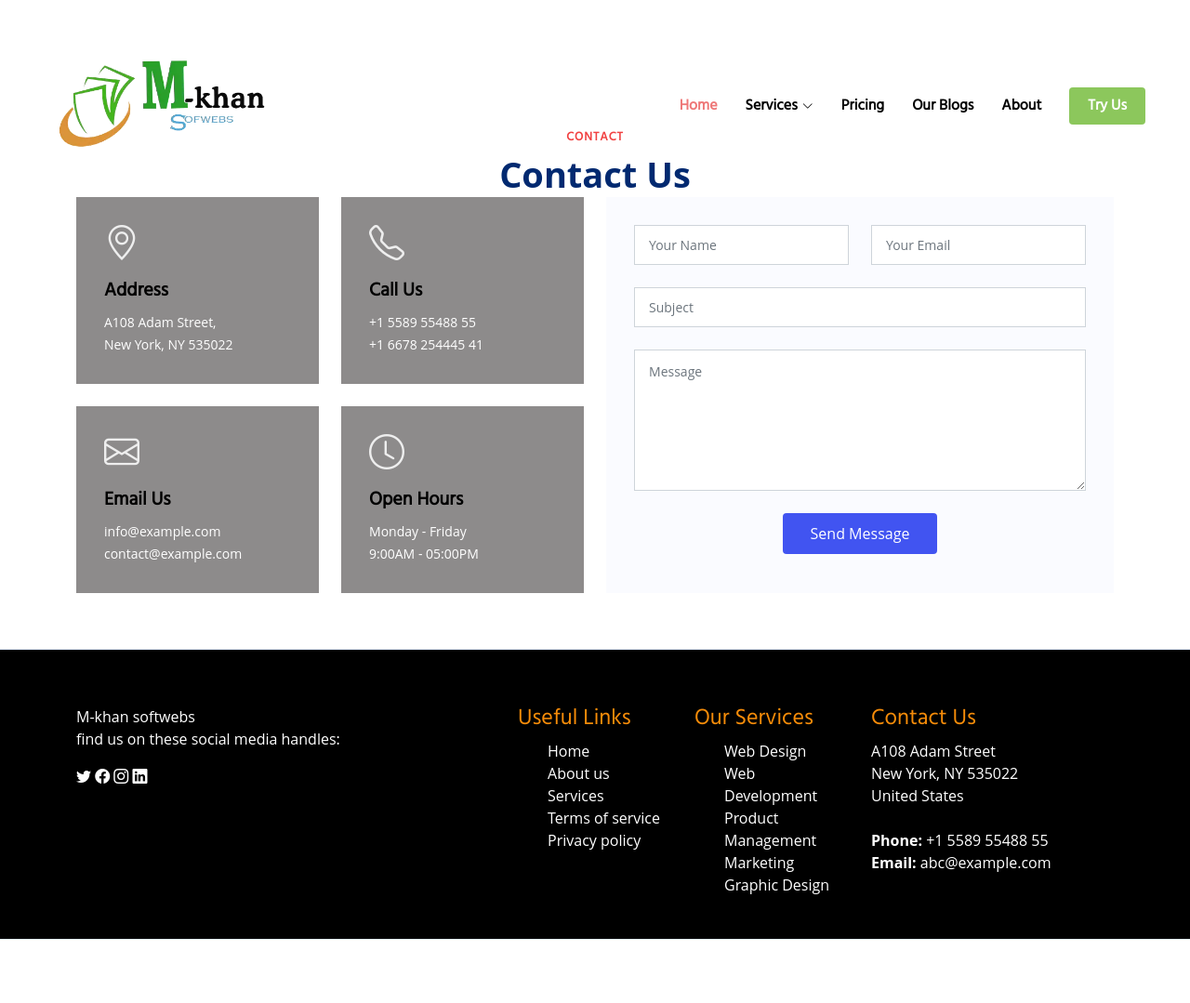
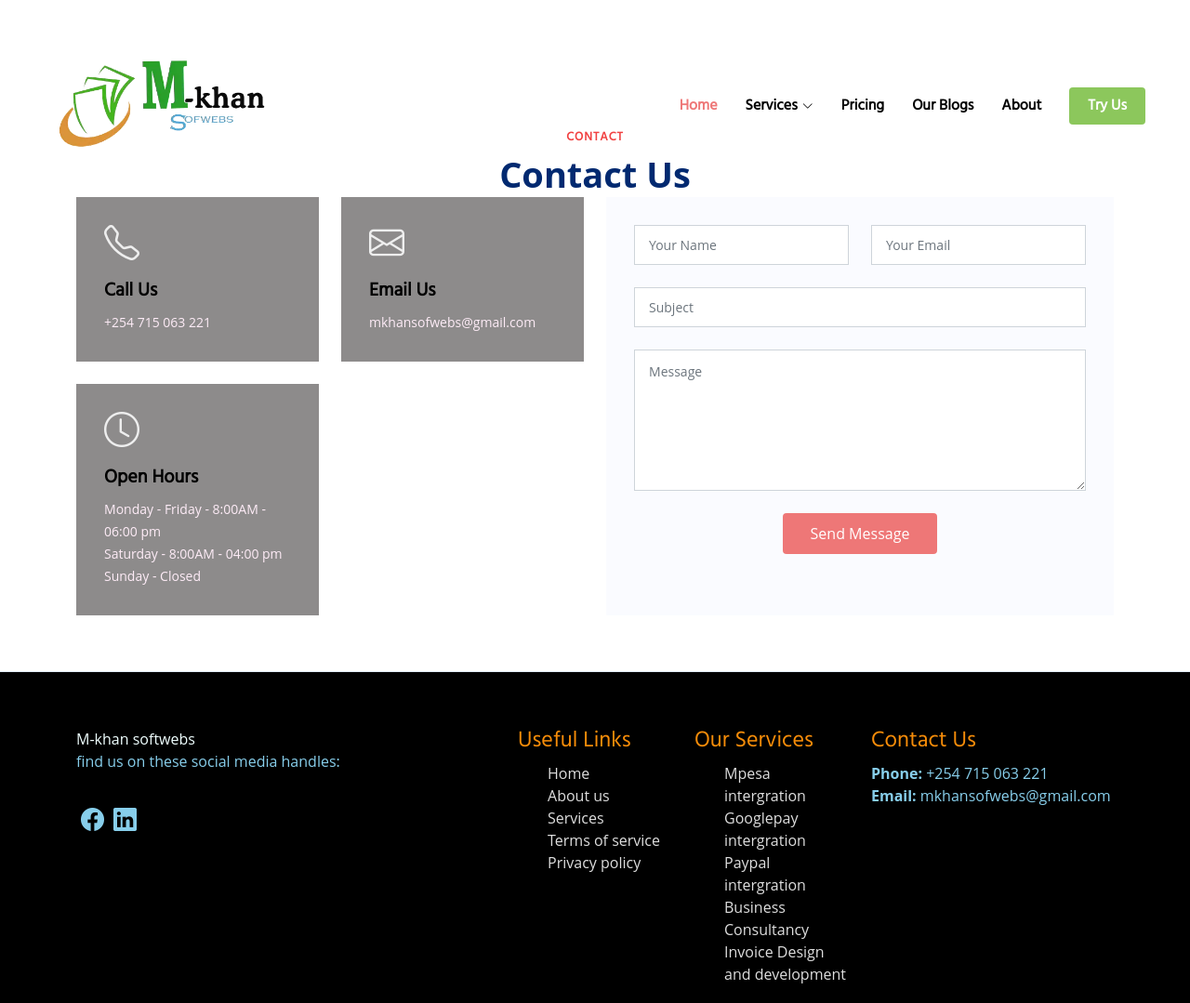
Before and after one commit to Dev-Maxwel/Corporate-Company-Website-System, a plain HTML site: page contact.html in a window 1280 px wide. Shown: the top 1079 px of the page at 93% size. Before the commit the page ends 1011 px from the top, so only its background shows below. Drawn offline with Linux system fonts and the light colour scheme.

Commit message:
second commit

```diff
--- a/assets/css/style.css
+++ b/assets/css/style.css
@@ -1714,17 +1714,20 @@ header .header-box{
 }
 
 .contact .php-email-form button[type=submit] {
-  background: #4154f1;
+  background: #e77;
   border: 0;
   padding: 10px 30px;
   color: #fff;
   transition: 0.4s;
   border-radius: 4px;
+  align-items: flex-end;
+  justify-content: end;
 }
 
 .contact .php-email-form button[type=submit]:hover {
   background: #5969f3;
 }
+
 
 @-webkit-keyframes animate-loading {
   0% {
@@ -2321,8 +2324,16 @@ header .header-box{
   padding: 60px 0 30px 0;
 }
 
-.footer-top a, p{
-  color: #fff;
+.container a, p{
+  color: #495748;
+}
+
+.footer-top .container ul li a{
+  color: #eeee;
+}
+
+.footer-top .container a span{
+  color: azure;
 }
 
 .footer-top h4{
@@ -2332,6 +2343,18 @@ header .header-box{
 .footer-top ul{
   color: #fff;
   list-style: none;
+}
+
+#socialmedia{
+  display: inline-flex;
+  justify-content: space-between;
+  align-items: center;
+}
+
+#socialmedia a i{
+  font-size: 25px;
+  color: skyblue;
+  margin: 5px;
 }
 
 @media (max-width: 992px) {
@@ -2448,3 +2471,8 @@ header .header-box{
   font-size: 13px;
   color: #012970;
 }
+
+.col-lg-6 p{
+  color: #feecf7;
+  font-size: 28px;
+}
--- a/contact.html
+++ b/contact.html
@@ -93,32 +93,35 @@
             <div class="col-lg-6">
 
               <div class="row gy-4">
-                <div class="col-md-6">
+                <!-- <div class="col-md-6">
                   <div class="info-box">
                     <i class="bi bi-geo-alt"></i>
                     <h3>Address</h3>
                     <p>A108 Adam Street,<br>New York, NY 535022</p>
                   </div>
-                </div>
+                </div> -->
+
                 <div class="col-md-6">
                   <div class="info-box">
                     <i class="bi bi-telephone"></i>
                     <h3>Call Us</h3>
-                    <p>+1 5589 55488 55<br>+1 6678 254445 41</p>
+                    <p>+254 715 063 221</p>
                   </div>
                 </div>
                 <div class="col-md-6">
                   <div class="info-box">
                     <i class="bi bi-envelope"></i>
                     <h3>Email Us</h3>
-                    <p>info@example.com<br>contact@example.com</p>
+                    <p>mkhansofwebs@gmail.com<br></p>
                   </div>
                 </div>
                 <div class="col-md-6">
                   <div class="info-box">
                     <i class="bi bi-clock"></i>
                     <h3>Open Hours</h3>
-                    <p>Monday - Friday<br>9:00AM - 05:00PM</p>
+                    <p>Monday - Friday - 8:00AM - 06:00 pm</p>
+                    <p>Saturday - 8:00AM - 04:00 pm</p>
+                    <p>Sunday - Closed</p>
                   </div>
                 </div>
               </div>
@@ -176,11 +179,10 @@
             <a href="index.html" class="logo d-flex align-items-center">
               <span>M-khan softwebs</span>
             </a>
-            <p>find us on these social media handles:</p>
-            <div class="social-links mt-3">
-              <a href="#" class="twitter"><i class="bi bi-twitter"></i></a>
+            <p style="color: skyblue">find us on these social media handles:</p>
+
+            <div class="social-links mt-3" style="color: skyblue" id="socialmedia">
               <a href="#" class="facebook"><i class="bi bi-facebook"></i></a>
-              <a href="#" class="instagram"><i class="bi bi-instagram"></i></a>
               <a href="#" class="linkedin"><i class="bi bi-linkedin"></i></a>
             </div>
           </div>
@@ -188,9 +190,9 @@
           <div class="col-lg-2 col-6 footer-links">
             <h4>Useful Links</h4>
             <ul>
-              <li></i> <a href="#">Home</a></li>
-              <li></i> <a href="#">About us</a></li>
-              <li></i> <a href="#">Services</a></li>
+              <li></i> <a href="index.html">Home</a></li>
+              <li></i> <a href="about.html">About us</a></li>
+              <li></i> <a href="services.html">Services</a></li>
               <li></i> <a href="#">Terms of service</a></li>
               <li></i> <a href="#">Privacy policy</a></li>
             </ul>
@@ -199,22 +201,18 @@
           <div class="col-lg-2 col-6 footer-links">
             <h4>Our Services</h4>
             <ul>
-              <li></i> <a href="#">Web Design</a></li>
-              <li></i> <a href="#">Web Development</a></li>
-              <li></i> <a href="#">Product Management</a></li>
-              <li></i> <a href="#">Marketing</a></li>
-              <li></i> <a href="#">Graphic Design</a></li>
+              <li></i> <a href="services.html">Mpesa intergration</a></li>
+              <li></i> <a href="services.html">Googlepay intergration</a></li>
+              <li></i> <a href="services.html">Paypal intergration</a></li>
+              <li></i> <a href="services.html">Business Consultancy</a></li>
+              <li></i> <a href="services.html">Invoice Design and development</a></li>
             </ul>
           </div>
 
-          <div class="col-lg-3 col-md-12 footer-contact text-center text-md-start">
+          <div class="col-lg-3 col-md-12 footer-contact text-center text-md-start" style="color: skyblue">
             <h4>Contact Us</h4>
-            <p>
-              A108 Adam Street <br>
-              New York, NY 535022<br>
-              United States <br><br>
-              <strong>Phone:</strong> +1 5589 55488 55<br>
-              <strong>Email:</strong> abc@example.com<br>
+              <strong>Phone:</strong> +254 715 063 221 <br>
+              <strong>Email:</strong> mkhansofwebs@gmail.com<br>
             </p>
 
           </div>
```
Also changed, not shown: index.html (+5 -5 lines).
